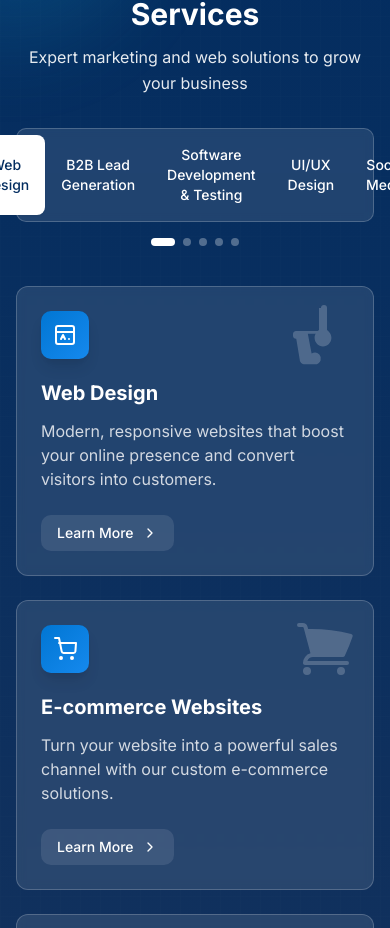
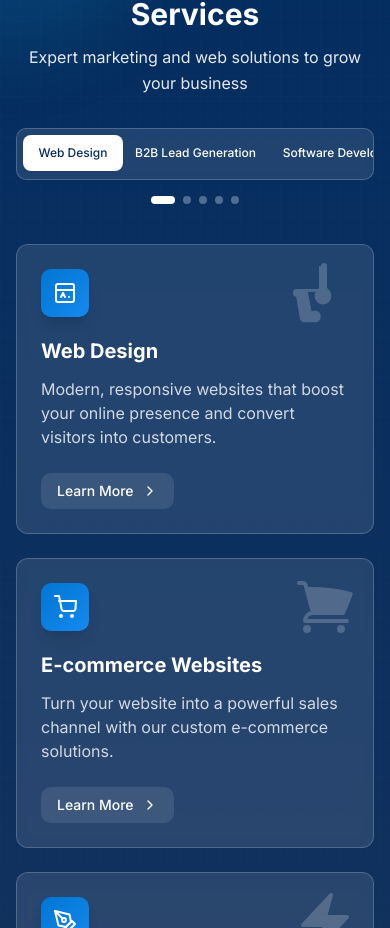
Before and after one commit to MPrapul/digimindsglobal, a Next.js app: page / in a window 390 px wide. Shown: the part 1213-2141 px from the top of the page. Built offline with nearby package versions, Linux system fonts and the light colour scheme.

Commit message:
Improve mobile view for services selection bar on homepage

```diff
--- a/src/app/globals.css
+++ b/src/app/globals.css
@@ -197,3 +197,13 @@ html {
 .animate-pulse-blue {
   animation: pulse-blue 3s cubic-bezier(0.4, 0, 0.6, 1) infinite;
 }
+
+/* Hide scrollbar but maintain scrolling functionality */
+.no-scrollbar {
+  -ms-overflow-style: none;  /* IE and Edge */
+  scrollbar-width: none;  /* Firefox */
+}
+
+.no-scrollbar::-webkit-scrollbar {
+  display: none;  /* Chrome, Safari and Opera */
+}
--- a/src/app/page.tsx
+++ b/src/app/page.tsx
@@ -83,10 +83,10 @@ export default function Home() {
 
             {/* Category tabs - Enhanced with automatic slideshow indicator */}
             <div className="max-w-3xl mx-auto mb-10">
-              <div className="flex justify-center bg-white/10 backdrop-blur-sm rounded-lg p-1.5 border border-white/20">
+              <div className="flex overflow-x-auto md:overflow-visible pb-2 md:pb-0 bg-white/10 backdrop-blur-sm rounded-lg p-1.5 border border-white/20 no-scrollbar">
                 <button
                   onClick={() => handleCategoryChange("web", 0)}
-                  className={`flex-1 py-2.5 px-4 rounded-md text-sm font-medium transition-all duration-200 ${
+                  className={`whitespace-nowrap min-w-[100px] md:flex-1 py-2.5 px-3 md:px-4 rounded-md text-xs md:text-sm font-medium transition-all duration-200 ${
                     activeCategory === "web"
                       ? "bg-white text-[#032D60] shadow-sm"
                       : "text-white hover:bg-white/10"
@@ -96,7 +96,7 @@ export default function Home() {
                 </button>
                 <button
                   onClick={() => handleCategoryChange("lead", 1)}
-                  className={`flex-1 py-2.5 px-4 rounded-md text-sm font-medium transition-all duration-200 ${
+                  className={`whitespace-nowrap min-w-[140px] md:flex-1 py-2.5 px-3 md:px-4 rounded-md text-xs md:text-sm font-medium transition-all duration-200 ${
                     activeCategory === "lead"
                       ? "bg-white text-[#032D60] shadow-sm"
                       : "text-white hover:bg-white/10"
@@ -106,17 +106,17 @@ export default function Home() {
                 </button>
                 <button
                   onClick={() => handleCategoryChange("software", 2)}
-                  className={`flex-1 py-2.5 px-4 rounded-md text-sm font-medium transition-all duration-200 ${
+                  className={`whitespace-nowrap min-w-[170px] md:flex-1 py-2.5 px-3 md:px-4 rounded-md text-xs md:text-sm font-medium transition-all duration-200 ${
                     activeCategory === "software"
                       ? "bg-white text-[#032D60] shadow-sm"
                       : "text-white hover:bg-white/10"
                   }`}
                 >
-                  Software Development & Testing
+                  Software Development
                 </button>
                 <button
                   onClick={() => handleCategoryChange("ux", 3)}
-                  className={`flex-1 py-2.5 px-4 rounded-md text-sm font-medium transition-all duration-200 ${
+                  className={`whitespace-nowrap min-w-[100px] md:flex-1 py-2.5 px-3 md:px-4 rounded-md text-xs md:text-sm font-medium transition-all duration-200 ${
                     activeCategory === "ux"
                       ? "bg-white text-[#032D60] shadow-sm"
                       : "text-white hover:bg-white/10"
@@ -126,7 +126,7 @@ export default function Home() {
                 </button>
                 <button
                   onClick={() => handleCategoryChange("social", 4)}
-                  className={`flex-1 py-2.5 px-4 rounded-md text-sm font-medium transition-all duration-200 ${
+                  className={`whitespace-nowrap min-w-[100px] md:flex-1 py-2.5 px-3 md:px-4 rounded-md text-xs md:text-sm font-medium transition-all duration-200 ${
                     activeCategory === "social"
                       ? "bg-white text-[#032D60] shadow-sm"
                       : "text-white hover:bg-white/10"
```
